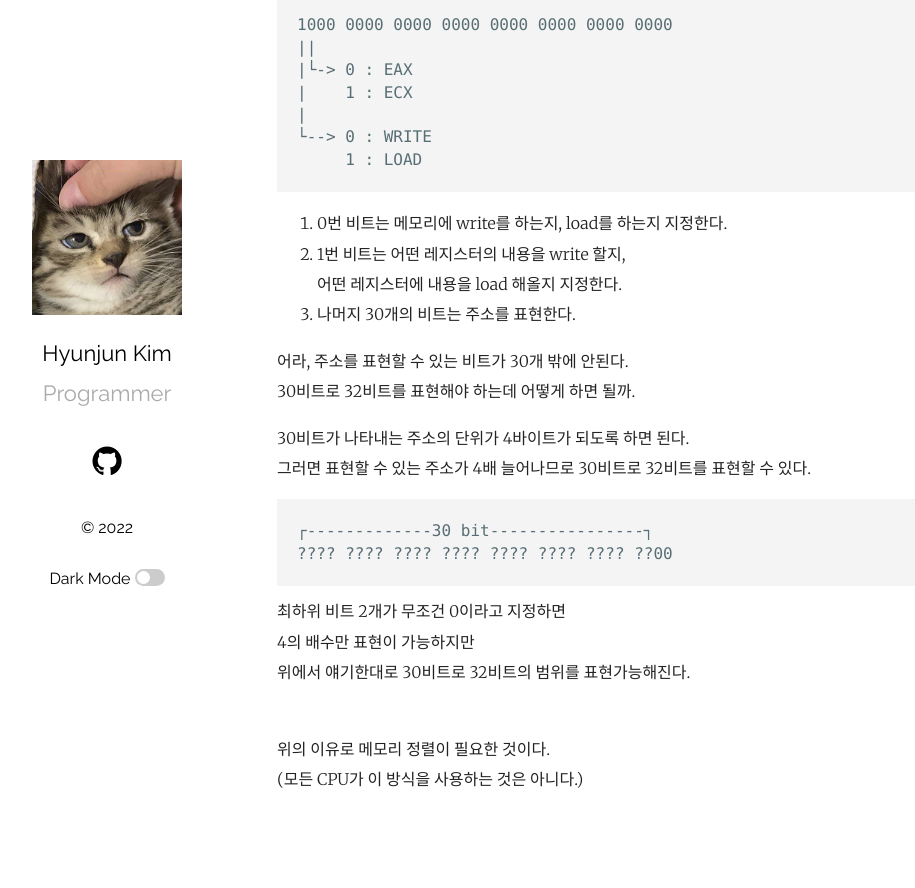
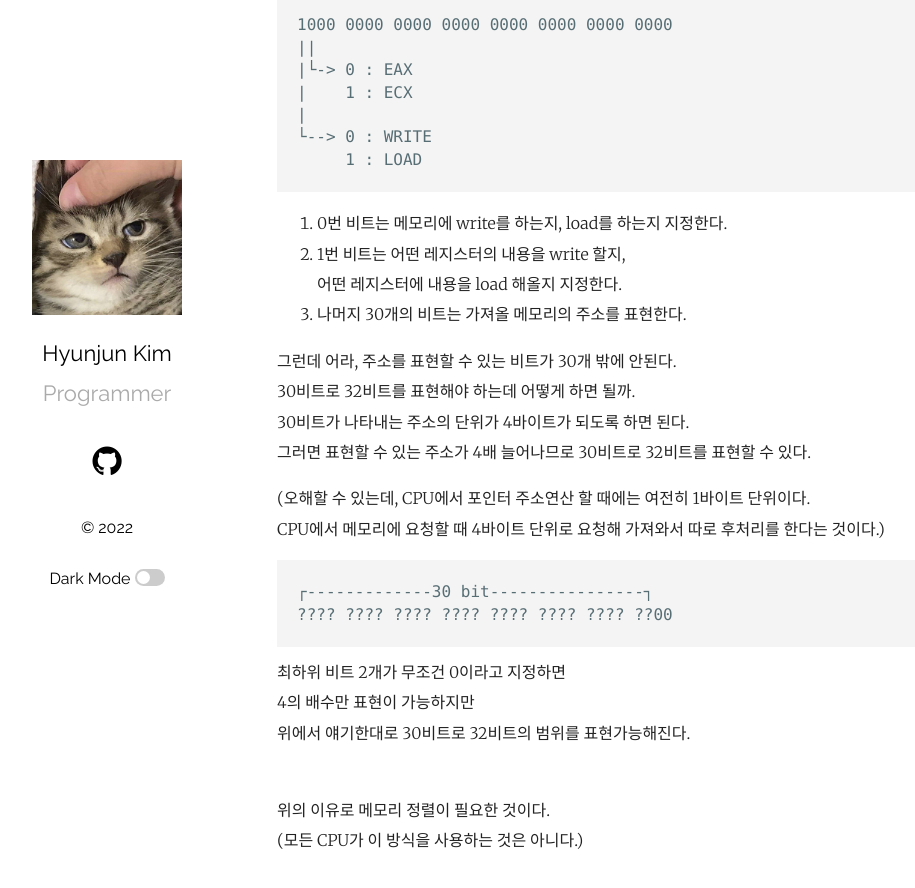
Before and after one commit to Ria9993/Ria9993.github.io, a Jekyll site: the page built from _posts/2022-09-28-why-need-memory-alignment.md, in a window 1280 px wide and 900 px high, scrolled down 829 px. Shown: the top 888 px of the window, without its empty margins (78-993 px from the left). Built offline with Jekyll 4.4.1, drawn with Linux system fonts in a browser that asks for light colours; comment, search, counter and statistics services are not loaded; before the commit the page ends 1669 px from its top, so only the background shows below that.

Commit message:
Update Post

````diff
--- a/_posts/2022-09-28-why-need-memory-alignment.md
+++ b/_posts/2022-09-28-why-need-memory-alignment.md
@@ -42,13 +42,15 @@ CPU가 메모리에서 load하기 위해선 명령어 레지스터를 다음과
 1. 0번 비트는 메모리에 write를 하는지, load를 하는지 지정한다.
 2. 1번 비트는 어떤 레지스터의 내용을 write 할지,
 어떤 레지스터에 내용을 load 해올지 지정한다.
-3. 나머지 30개의 비트는 주소를 표현한다.
+3. 나머지 30개의 비트는 가져올 메모리의 주소를 표현한다.
 
-어라, 주소를 표현할 수 있는 비트가 30개 밖에 안된다.
+그런데 어라, 주소를 표현할 수 있는 비트가 30개 밖에 안된다.
 30비트로 32비트를 표현해야 하는데 어떻게 하면 될까.
-
 30비트가 나타내는 주소의 단위가 4바이트가 되도록 하면 된다.
 그러면 표현할 수 있는 주소가 4배 늘어나므로 30비트로 32비트를 표현할 수 있다.
+
+(오해할 수 있는데, CPU에서 포인터 주소연산 할 때에는 여전히 1바이트 단위이다.
+CPU에서 메모리에 요청할 때 4바이트 단위로 요청해 가져와서 따로 후처리를 한다는 것이다.)
 ```
 ┌-------------30 bit----------------┐
 ???? ???? ???? ???? ???? ???? ???? ??00
````
